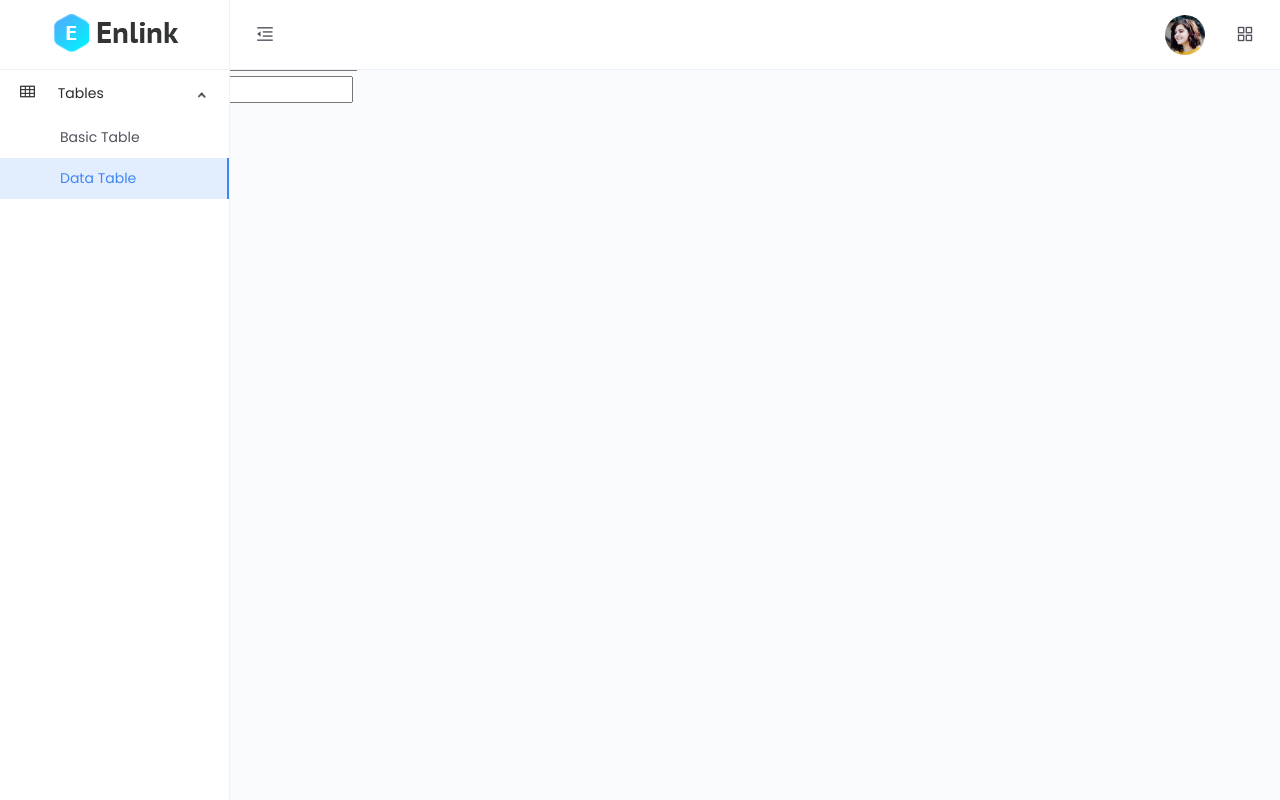
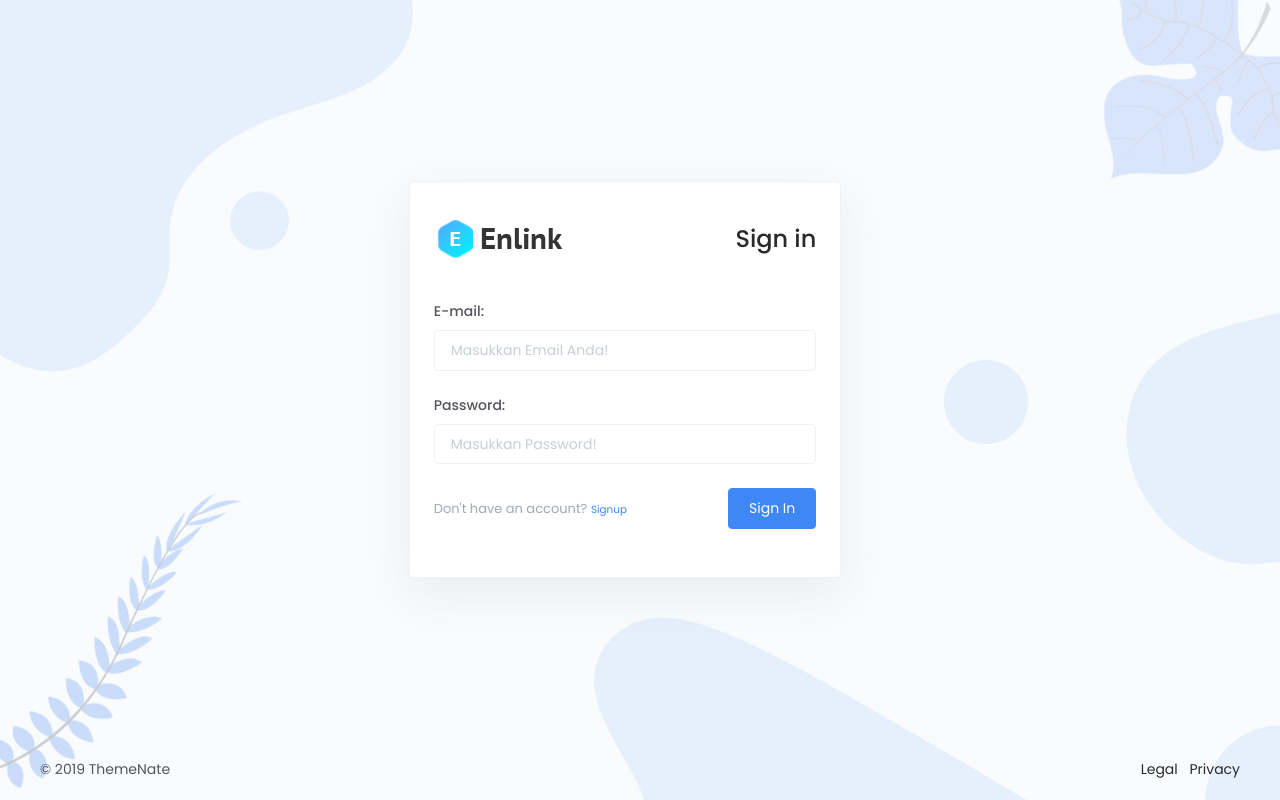
Before and after one commit to erikprakoso/f-wbs, a Flask app: page /login in a window 1280 px wide. Run offline with Flask 3, Linux system fonts and the light colour scheme; some libraries are stand-ins or nearby versions.

Commit message:
membuat template login

```diff
--- a/app/templates/login.html
+++ b/app/templates/login.html
@@ -1,15 +1,81 @@
-{% extends 'base.html' %}
+<!DOCTYPE html>
+<html lang="en">
 
-{% block content %}
-    <h2>Login</h2>
-    <form method="POST" action="{{ url_for('auth.login') }}">
-        <label for="username">Username:</label>
-        <input type="text" id="username" name="username" required>
-        <br>
-        <label for="password">Password:</label>
-        <input type="password" id="password" name="password" required>
-        <br>
-        <input type="submit" value="Login">
-    </form>
-    <p>Don't have an account? <a href="{{ url_for('auth.register') }}">Register</a></p>
-{% endblock %}
+<head>
+    <meta charset="utf-8">
+    <meta name="viewport" content="width=device-width, initial-scale=1, shrink-to-fit=no">
+    <title>Sign In</title>
+
+    <!-- Favicon -->
+    <link rel="shortcut icon" href="{{ url_for('static', filename='assets/images/logo/favicon.png') }}">
+
+    <!-- Core CSS -->
+    <link href="{{ url_for('static', filename='assets/css/app.min.css') }}" rel="stylesheet">
+
+</head>
+
+<body>
+    <div class="app">
+        <div class="container-fluid p-h-0 p-v-20 bg full-height d-flex"
+            style="background-image: url('{{ url_for('static', filename='assets/images/others/login-3.png') }}')">
+            <div class="d-flex flex-column justify-content-between w-100">
+                <div class="container d-flex h-100">
+                    <div class="row align-items-center w-100">
+                        <div class="col-md-7 col-lg-5 m-auto">
+                            <div class="card shadow-lg">
+                                <div class="card-body">
+                                    <div class="d-flex align-items-center justify-content-between m-b-30">
+                                        <img class="img-fluid" alt=""
+                                            src="{{ url_for('static', filename='assets/images/logo/logo.png') }}">
+                                        <h2 class="m-b-0">Sign in</h2>
+                                    </div>
+                                    <form>
+                                        <div class="form-group">
+                                            <label class="font-weight-semibold" for="email">E-mail:</label>
+                                            <input type="email" class="form-control" id="email" name="email" placeholder="Masukkan Email Anda!">
+                                        </div>
+                                        <div class="form-group">
+                                            <label class="font-weight-semibold" for="password">Password:</label>
+                                            <input type="password" class="form-control" id="password"
+                                                placeholder="Masukkan Password!">
+                                        </div>
+                                        <div class="form-group">
+                                            <div class="d-flex align-items-center justify-content-between">
+                                                <span class="font-size-13 text-muted">
+                                                    Don't have an account?
+                                                    <a class="small" href="#"> Signup</a>
+                                                </span>
+                                                <button class="btn btn-primary">Sign In</button>
+                                            </div>
+                                        </div>
+                                    </form>
+                                </div>
+                            </div>
+                        </div>
+                    </div>
+                </div>
+                <div class="d-none d-md-flex p-h-40 justify-content-between">
+                    <span class="">&copy; 2019 ThemeNate</span>
+                    <ul class="list-inline">
+                        <li class="list-inline-item">
+                            <a class="text-dark text-link" href="#">Legal</a>
+                        </li>
+                        <li class="list-inline-item">
+                            <a class="text-dark text-link" href="#">Privacy</a>
+                        </li>
+                    </ul>
+                </div>
+            </div>
+        </div>
+    </div>
+
+
+    <!-- Core Vendors JS -->
+    <script src="{{ url_for('static', filename='assets/js/vendors.min.js') }}"></script>
+
+    <!-- Core JS -->
+    <script src="{{ url_for('static', filename='assets/js/app.min.js') }}"></script>
+
+</body>
+
+</html>
```
